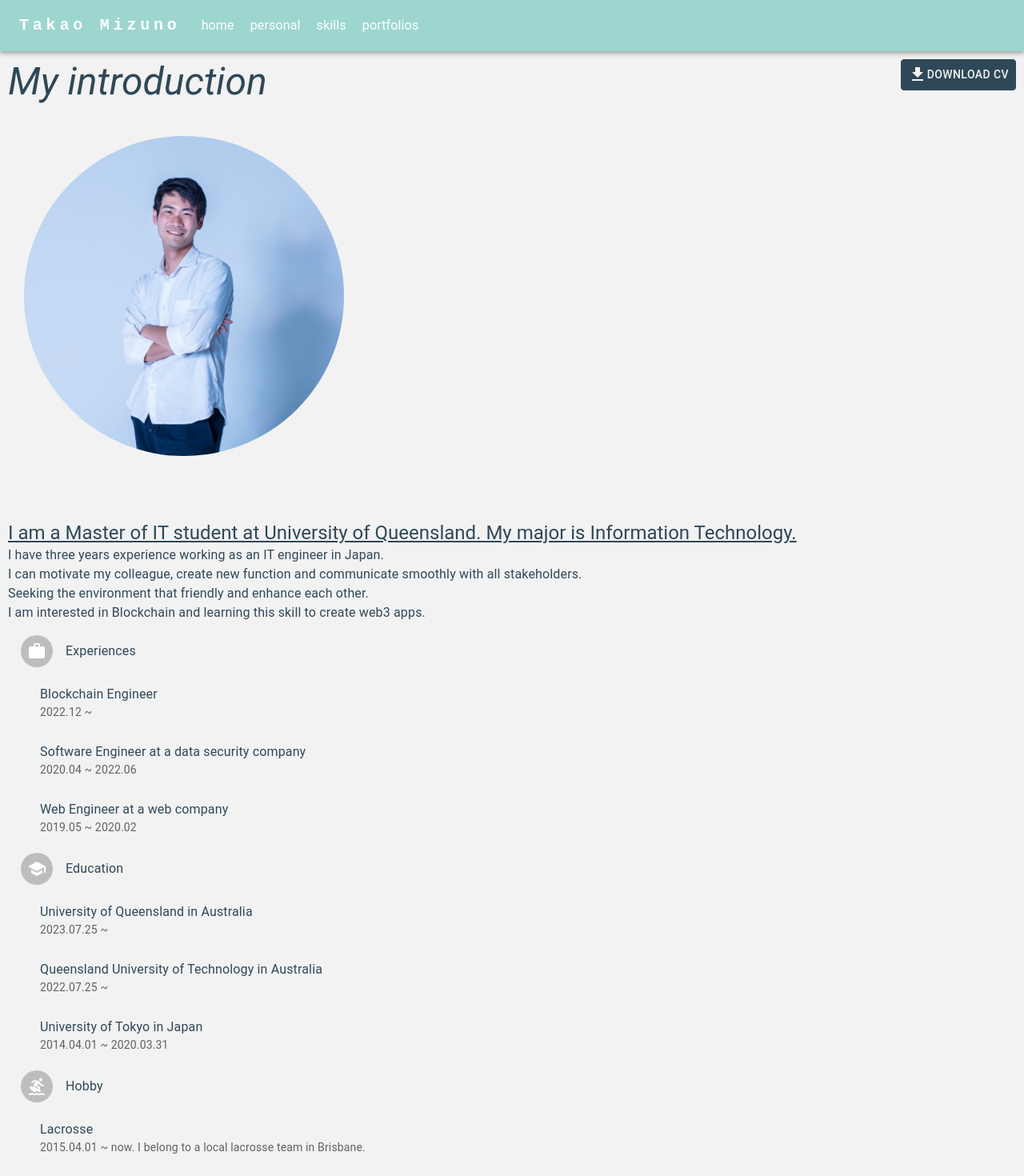
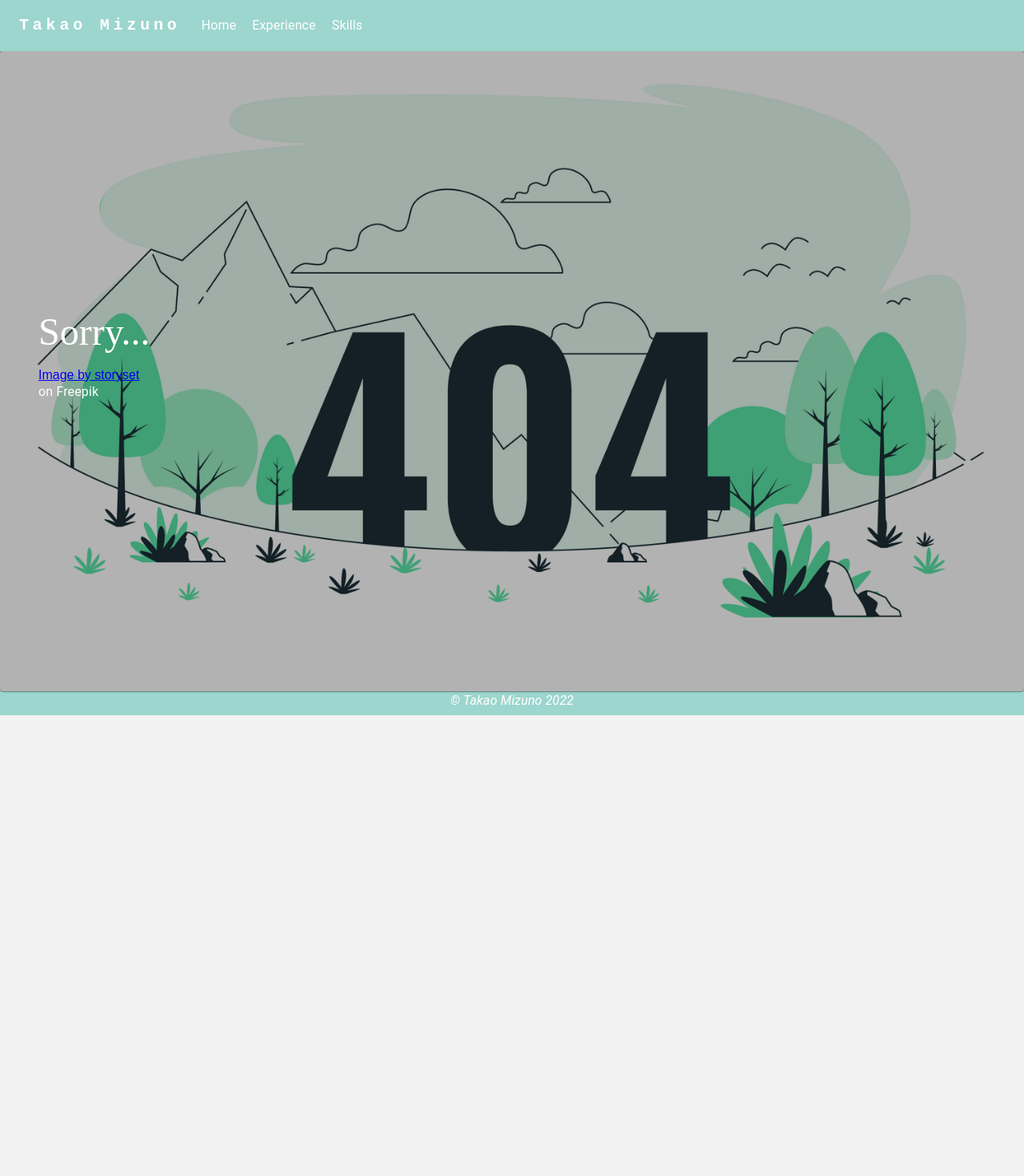
Before and after one commit to takaomizuno0032/myportfolio, a React (Create React App) app: page /myportfolio/personal in a window 1280 px wide. Shown: the top 1470 px of the page at 80% size. After the commit the page ends 894 px from the top, so only its background shows below. Built offline with nearby package versions, Linux system fonts and the light colour scheme.

Commit message:
fix routes names

```diff
--- a/src/App.js
+++ b/src/App.js
@@ -1,44 +1,56 @@
-import './App.css';
+import "./App.css";
 import React from "react";
 import { BrowserRouter, Routes, Route } from "react-router-dom";
-import TopScroll from './components/TopScroll';
-import Personal from './routes/Personal';
-import Header from './components/Header';
-import Home from './routes/Home';
-import Skills from './routes/Skills';
-import SkillDetail from './routes/SkillDetail';
-import Portfolios from './routes/Portfolios';
-import PageNotFound from './routes/PageNotFound';
-import Footer from './components/Footer';
-import { createTheme, ThemeProvider } from '@mui/material/styles';
-
+import TopScroll from "./components/TopScroll";
+import Experience from "./routes/Experience";
+import Header from "./components/Header";
+import Home from "./routes/Home";
+import Skills from "./routes/Skills";
+import SkillDetail from "./routes/SkillDetail";
+import Portfolios from "./routes/Portfolios";
+import PageNotFound from "./routes/PageNotFound";
+import Footer from "./components/Footer";
+import { createTheme, ThemeProvider } from "@mui/material/styles";
 
 function App() {
-  const theme = createTheme(
-    {
+    const theme = createTheme({
         palette: {
             custom: {
-          light: '#A9A9A9',
-          main: '#9DD6CE',
-          dark: '#34343F',
-        }
-      }
-    }
-  )
+                light: "#A9A9A9",
+                main: "#9DD6CE",
+                dark: "#34343F",
+            },
+        },
+    });
 
     return (
         <div className="App">
             <ThemeProvider theme={theme}>
                 <BrowserRouter>
-          <TopScroll/>
+                    <TopScroll />
                     <Header />
                     <Routes>
                         <Route path="/myportfolio" element={<Home />} />
-            <Route path="/myportfolio/personal" element={<Personal />} />
-            <Route path="/myportfolio/skills" element={<Skills />} />
-            <Route path="/myportfolio/skills/:id" element={<SkillDetail />} />
-            <Route path="/myportfolio/portfolios" element={<Portfolios />} />
-            <Route path="/myportfolio/*" element={<PageNotFound />} />
+                        <Route
+                            path="/myportfolio/experience"
+                            element={<Experience />}
+                        />
+                        <Route
+                            path="/myportfolio/skills"
+                            element={<Skills />}
+                        />
+                        <Route
+                            path="/myportfolio/skills/:id"
+                            element={<SkillDetail />}
+                        />
+                        <Route
+                            path="/myportfolio/portfolios"
+                            element={<Portfolios />}
+                        />
+                        <Route
+                            path="/myportfolio/*"
+                            element={<PageNotFound />}
+                        />
                     </Routes>
                     <Footer />
                 </BrowserRouter>
--- a/src/components/Header.jsx
+++ b/src/components/Header.jsx
@@ -23,10 +23,10 @@ function Header() {
         setAnchorElNav(null);
     };
 
-    const pages = ["home", "personal", "skills", "portfolios"];
+    const pages = ["Home", "Experience", "Skills"];
 
     const onClick = (page) => {
-        if (page === "home") {
+        if (page === "Home") {
             navigate("/myportfolio");
         } else {
             navigate(`/myportfolio/${page}`);
--- a/src/routes/Personal.jsx
+++ /dev/null
@@ -1,166 +0,0 @@
-import {
-  Typography,
-  Grid,
-  List,
-  ListItem,
-  ListItemAvatar,
-  ListItemText,
-  Button,
-} from "@mui/material";
-import PersonalPicture from "../static/img/selfpic.jpg";
-import WorkIcon from "@mui/icons-material/Work";
-import SchoolIcon from "@mui/icons-material/School";
-import Avatar from "@mui/material/Avatar";
-import SurfingIcon from "@mui/icons-material/Surfing";
-import FileDownloadIcon from "@mui/icons-material/FileDownload";
-import CvPdf from "../static/assets/cv.pdf";
-
-function Personal() {
-  return (
-    <div>
-      <div
-        style={{
-          display: "flex",
-          justifyContent: "space-between",
-          margin: "10px",
-        }}
-      >
-        <Typography variant="h3" fontStyle={"italic"}>
-          My introduction
-        </Typography>
-        <a href={CvPdf} download="cv.pdf">
-          <Button className="custom-button">
-            <FileDownloadIcon />
-            Download CV
-          </Button>
-        </a>
-      </div>
-      <Grid container spacing={5}>
-        <Grid item md={5} lg={5}>
-          {/* to display when bigger than md size. */}
-          <Avatar
-            alt="small-self-picture"
-            src={PersonalPicture}
-            sx={{
-              transparent: 0.5,
-              minHeight: "400px",
-              minWidth: "400px",
-              display: { xs: "none", md: "flex" },
-              margin: "30px",
-            }}
-          ></Avatar>
-
-          <Avatar
-            alt="small-self-picture"
-            src={PersonalPicture}
-            sx={{
-              minWidth: 300,
-              minHeight: 300,
-              display: { xs: "flex", md: "none" },
-              margin: "10px",
-            }}
-          />
-        </Grid>
-        {/* Description of introduction */}
-        <Grid item sx={{ margin: "10px" }}>
-          <Typography
-            variant="h5"
-            align="left"
-            sx={{ textDecoration: "underline" }}
-          >
-            I am a Master of IT student at University of Queensland. My major is
-            Information Technology.
-          </Typography>
-          <Typography align="left">
-            I have three years experience working as an IT engineer in Japan.{" "}
-          </Typography>
-          <Typography align="left">
-            I can motivate my colleague, create new function and communicate
-            smoothly with all stakeholders.
-          </Typography>
-          <Typography align="left">
-            Seeking the environment that friendly and enhance each other.
-          </Typography>
-          <Typography align="left">
-            I am interested in Blockchain and learning this skill to create web3
-            apps.
-          </Typography>
-
-          <List>
-            <ListItem>
-              <ListItemAvatar>
-                <Avatar>
-                  <WorkIcon />
-                </Avatar>
-              </ListItemAvatar>
-              <ListItemText primary="Experiences" />
-            </ListItem>
-            <ListItem sx={{ pl: 5 }}>
-              <ListItemText
-                primary="Blockchain Engineer"
-                secondary="2022.12 ~ "
-              />
-            </ListItem>
-            <ListItem sx={{ pl: 5 }}>
-              <ListItemText
-                primary="Software Engineer at a data security company"
-                secondary="2020.04 ~ 2022.06"
-              />
-            </ListItem>
-            <ListItem sx={{ pl: 5 }}>
-              <ListItemText
-                primary="Web Engineer at a web company"
-                secondary="2019.05 ~ 2020.02"
-              />
-            </ListItem>
-            <ListItem>
-              <ListItemAvatar>
-                <Avatar>
-                  <SchoolIcon />
-                </Avatar>
-              </ListItemAvatar>
-              <ListItemText primary="Education" />
-            </ListItem>
-            <ListItem sx={{ pl: 5 }}>
-              <ListItemText
-                primary="University of Queensland in Australia"
-                secondary="2023.07.25 ~"
-              />
-            </ListItem>
-            <ListItem sx={{ pl: 5 }}>
-              <ListItemText
-                primary="Queensland University of Technology in Australia"
-                secondary="2022.07.25 ~"
-              />
-            </ListItem>
-            <ListItem sx={{ pl: 5 }}>
-              <ListItemText
-                primary="University of Tokyo in Japan"
-                secondary="2014.04.01 ~ 2020.03.31"
-              />
-            </ListItem>
-            <ListItem>
-              <ListItemAvatar>
-                <Avatar>
-                  <SurfingIcon />
-                </Avatar>
-              </ListItemAvatar>
-              <ListItemText primary="Hobby" />
-            </ListItem>
-            <ListItem sx={{ pl: 5 }}>
-              <ListItemText
-                primary="Lacrosse"
-                secondary="2015.04.01 ~ now. I belong to a local lacrosse team in Brisbane."
-              />
-            </ListItem>
-            <ListItem sx={{ pl: 5 }}>
-              <ListItemText primary="Surfin" secondary="I want to try!!" />
-            </ListItem>
-          </List>
-        </Grid>
-      </Grid>
-    </div>
-  );
-}
-
-export default Personal;
```
Lines whose indentation alone changed are shown as unchanged.
